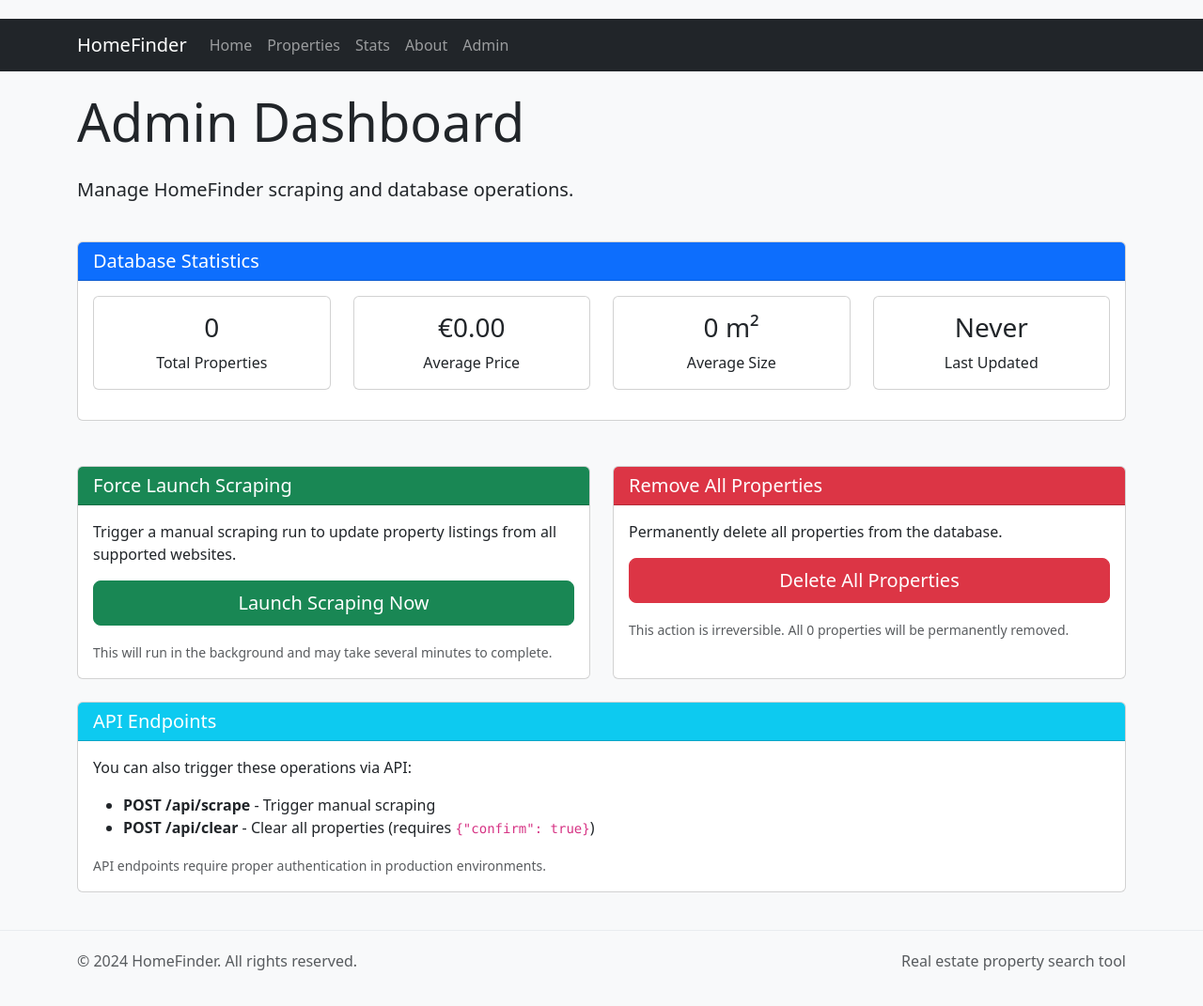
After one commit to civitz/homefinder, a Flask app: page /admin in a window 1280 px wide. The commit adds this page. Shown: the whole page at 94% size. Run offline with Flask 3, Linux system fonts and the light colour scheme; data that the repository does not hold is empty.

Commit message:
admin page, reset properties and force scraping

```diff
--- a/database.py
+++ b/database.py
@@ -380,3 +380,25 @@ class DatabaseManager:
                 'average_size': 0,
                 'last_updated': None
             }
+
+    def clear_all_listings(self) -> int:
+        """Remove all listings from the database."""
+        try:
+            with self._get_connection() as conn:
+                cursor = conn.cursor()
+
+                # Get count before deletion
+                cursor.execute('SELECT COUNT(*) FROM listings')
+                count_before = cursor.fetchone()[0]
+
+                # Delete all listings
+                cursor.execute('DELETE FROM listings')
+
+                conn.commit()
+
+                self.logger.info(f"Cleared all listings from database. Removed {count_before} listings.")
+                return count_before
+
+        except sqlite3.Error as e:
+            self.logger.error(f"Error clearing all listings: {e}")
+            return -1
--- a/main.py
+++ b/main.py
@@ -48,6 +48,9 @@ def main(args=None):
             background_scraper = None
         else:
             background_scraper = BackgroundScraper(interval_hours=args.scrape_interval)
+            # Set global instance for manual triggering
+            from background_scraper import set_background_scraper
+            set_background_scraper(background_scraper)
 
         # Create necessary directories
         DOWNLOAD_DIR.mkdir(exist_ok=True)
--- /dev/null
+++ b/templates/admin.html
@@ -0,0 +1,127 @@
+{% extends "base.html" %}
+
+{% block title %}HomeFinder - Admin Dashboard{% endblock %}
+
+{% block content %}
+<div class="row">
+    <div class="col-md-12">
+        <h1 class="display-4 mb-4">Admin Dashboard</h1>
+        <p class="lead">Manage HomeFinder scraping and database operations.</p>
+    </div>
+</div>
+
+<div class="row mt-4">
+    <div class="col-md-12">
+        <div class="card mb-4">
+            <div class="card-header bg-primary text-white">
+                <h5 class="card-title mb-0">Database Statistics</h5>
+            </div>
+            <div class="card-body">
+                <div class="row">
+                    <div class="col-md-3">
+                        <div class="card text-center mb-3">
+                            <div class="card-body">
+                                <h3 class="card-title">{{ stats.total_properties }}</h3>
+                                <p class="card-text">Total Properties</p>
+                            </div>
+                        </div>
+                    </div>
+                    <div class="col-md-3">
+                        <div class="card text-center mb-3">
+                            <div class="card-body">
+                                <h3 class="card-title">€{{ "%.2f"|format(stats.average_price) }}</h3>
+                                <p class="card-text">Average Price</p>
+                            </div>
+                        </div>
+                    </div>
+                    <div class="col-md-3">
+                        <div class="card text-center mb-3">
+                            <div class="card-body">
+                                <h3 class="card-title">{{ "%.0f"|format(stats.average_size) }} m²</h3>
+                                <p class="card-text">Average Size</p>
+                            </div>
+                        </div>
+                    </div>
+                    <div class="col-md-3">
+                        <div class="card text-center mb-3">
+                            <div class="card-body">
+                                <h3 class="card-title">{% if stats.last_updated %}{{ stats.last_updated }}{% else %}Never{% endif %}</h3>
+                                <p class="card-text">Last Updated</p>
+                            </div>
+                        </div>
+                    </div>
+                </div>
+            </div>
+        </div>
+    </div>
+</div>
+
+<div class="row mt-4">
+    <div class="col-md-6">
+        <div class="card h-100">
+            <div class="card-header bg-success text-white">
+                <h5 class="card-title mb-0">Force Launch Scraping</h5>
+            </div>
+            <div class="card-body">
+                <p class="card-text">Trigger a manual scraping run to update property listings from all supported websites.</p>
+                <form action="{{ url_for('main.admin_scrape') }}" method="POST">
+                    <button type="submit" class="btn btn-success btn-lg w-100">
+                        <i class="bi bi-arrow-clockwise"></i> Launch Scraping Now
+                    </button>
+                </form>
+                <div class="mt-3">
+                    <small class="text-muted">This will run in the background and may take several minutes to complete.</small>
+                </div>
+            </div>
+        </div>
+    </div>
+
+    <div class="col-md-6">
+        <div class="card h-100">
+            <div class="card-header bg-danger text-white">
+                <h5 class="card-title mb-0">Remove All Properties</h5>
+            </div>
+            <div class="card-body">
+                <p class="card-text">Permanently delete all properties from the database.</p>
+                <form action="{{ url_for('main.admin_clear') }}" method="POST" onsubmit="return confirm('Are you sure you want to delete ALL properties? This cannot be undone!');">
+                    <input type="hidden" name="confirm" value="true">
+                    <button type="submit" class="btn btn-danger btn-lg w-100">
+                        <i class="bi bi-trash"></i> Delete All Properties
+                    </button>
+                </form>
+                <div class="mt-3">
+                    <small class="text-muted">This action is irreversible. All {{ stats.total_properties }} properties will be permanently removed.</small>
+                </div>
+            </div>
+        </div>
+    </div>
+</div>
+
+<div class="row mt-4">
+    <div class="col-md-12">
+        <div class="card">
+            <div class="card-header bg-info text-white">
+                <h5 class="card-title mb-0">API Endpoints</h5>
+            </div>
+            <div class="card-body">
+                <p>You can also trigger these operations via API:</p>
+                <ul>
+                    <li><strong>POST /api/scrape</strong> - Trigger manual scraping</li>
+                    <li><strong>POST /api/clear</strong> - Clear all properties (requires <code>{"confirm": true}</code>)</li>
+                </ul>
+                <div class="mt-3">
+                    <small class="text-muted">API endpoints require proper authentication in production environments.</small>
+                </div>
+            </div>
+        </div>
+    </div>
+</div>
+
+{% endblock %}
+
+{% block scripts %}
+{{ super() }}
+<script>
+// Add any additional JavaScript if needed
+</script>
+{% endblock %}
--- a/templates/base.html
+++ b/templates/base.html
@@ -54,6 +54,9 @@
                      <li class="nav-item">
                          <a class="nav-link" href="/about">About</a>
                      </li>
+                     <li class="nav-item">
+                         <a class="nav-link" href="/admin">Admin</a>
+                     </li>
                  </ul>
             </div>
         </div>
--- a/views/main_views.py
+++ b/views/main_views.py
@@ -1,4 +1,4 @@
-from flask import Blueprint, render_template, current_app
+from flask import Blueprint, render_template, current_app, request, redirect, url_for, flash
 
 
 # Create main blueprint
@@ -27,3 +27,80 @@ def stats():
 def health():
     """Health check endpoint."""
     return {"status": "healthy", "message": "HomeFinder is running"}, 200
+
+
+@main_bp.route('/admin')
+def admin():
+    """Admin dashboard page."""
+    try:
+        from database import DatabaseManager
+        db_manager = DatabaseManager()
+        stats = db_manager.get_stats()
+
+        return render_template('admin.html', stats=stats)
+    except Exception as e:
+        current_app.logger.error(f"Error loading admin page: {e}")
+        flash(f"Error loading admin page: {e}", "error")
+        return redirect(url_for('main.index'))
+
+
+@main_bp.route('/admin/clear', methods=['POST'])
+def admin_clear():
+    """Clear all properties from database."""
+    try:
+        from database import DatabaseManager
+        db_manager = DatabaseManager()
+
+        # Check for confirmation
+        if request.form.get('confirm') != 'true':
+            flash("Please confirm that you want to delete all properties.", "warning")
+            return redirect(url_for('main.admin'))
+
+        # Clear all listings
+        count = db_manager.clear_all_listings()
+
+        if count >= 0:
+            flash(f"Successfully removed {count} properties from the database.", "success")
+        else:
+            flash("Failed to clear properties.", "error")
+
+        return redirect(url_for('main.admin'))
+
+    except Exception as e:
+        current_app.logger.error(f"Error clearing properties: {e}")
+        flash(f"Error clearing properties: {e}", "error")
+        return redirect(url_for('main.admin'))
+
+
+@main_bp.route('/admin/scrape', methods=['POST'])
+def admin_scrape():
+    """Trigger manual scraping."""
+    try:
+        from background_scraper import get_background_scraper
+
+        scraper = get_background_scraper()
+
+        if scraper:
+            # Run scraping in background
+            import threading
+            def run_scraping():
+                try:
+                    count = scraper.run_once()
+                    current_app.logger.info(f"Manual scraping completed: {count} listings found")
+                except Exception as e:
+                    current_app.logger.error(f"Manual scraping failed: {e}")
+
+            # Start scraping in background thread
+            thread = threading.Thread(target=run_scraping, daemon=True)
+            thread.start()
+
+            flash("Scraping launched in background. Check logs for progress.", "success")
+        else:
+            flash("Background scraper is not available. Cannot launch manual scraping.", "warning")
+
+        return redirect(url_for('main.admin'))
+
+    except Exception as e:
+        current_app.logger.error(f"Error triggering manual scraping: {e}")
+        flash(f"Error triggering manual scraping: {e}", "error")
+        return redirect(url_for('main.admin'))
```
Also changed, not shown: ADMIN_FEATURES.md (added, +195 -0 lines), background_scraper.py (+14 -0 lines), scraper.py (+6 -5 lines), views/api_views.py (+94 -11 lines). Lines whose indentation alone changed are shown as unchanged.
